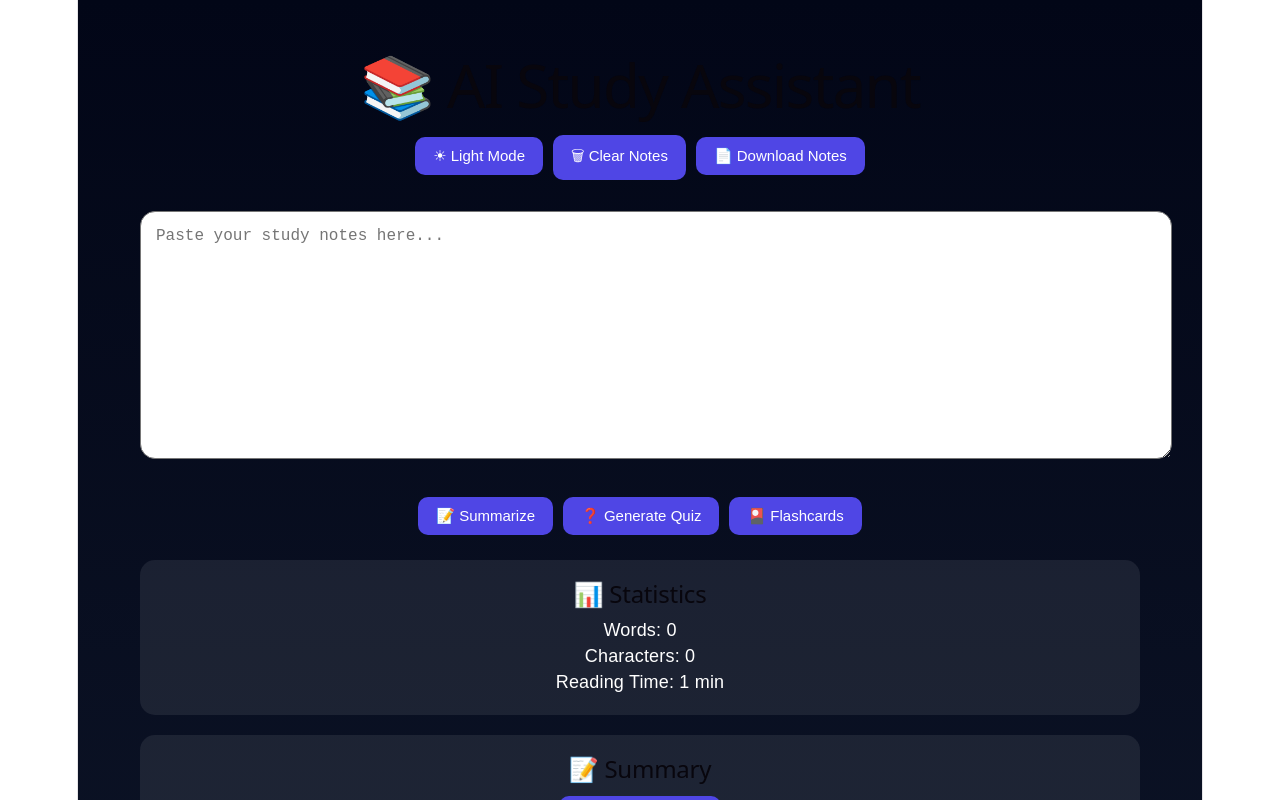
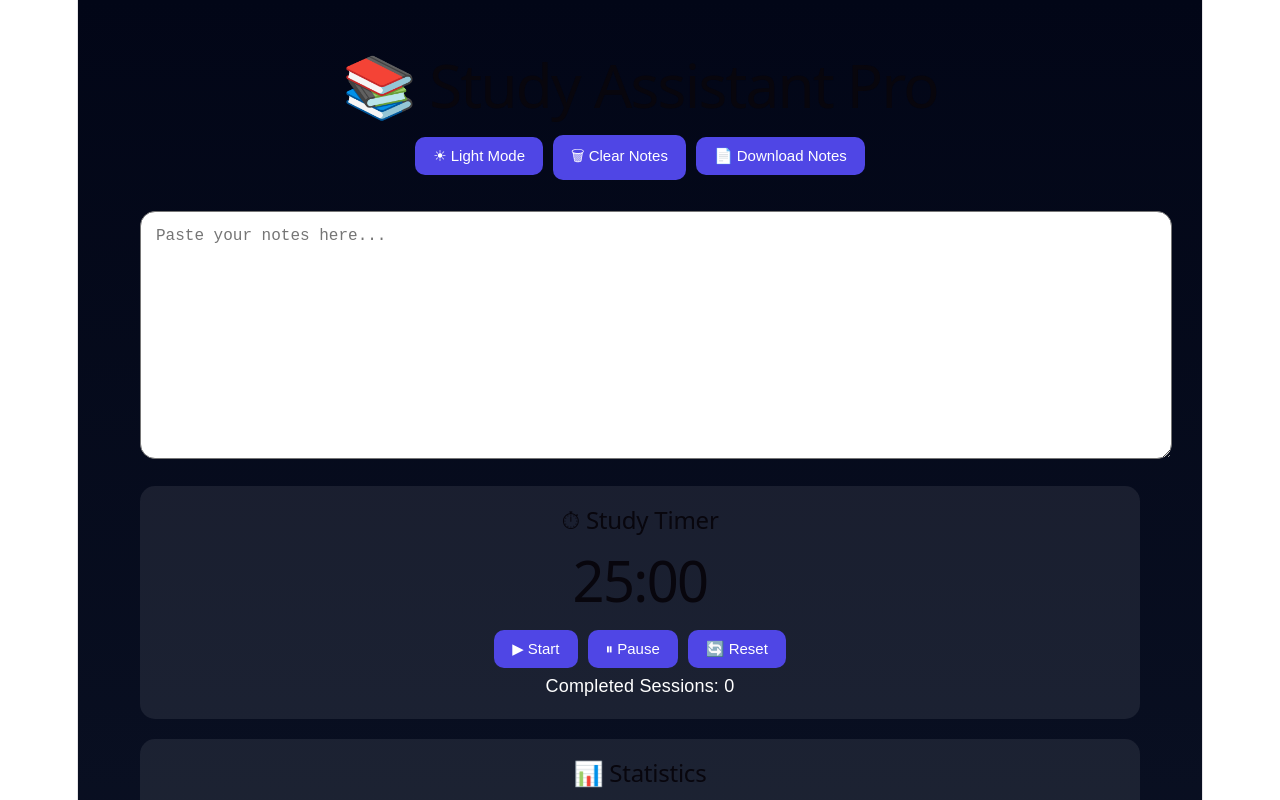
Before and after one commit to timothyhu333/ai-study-assistant, a React (Vite) app: page / in a window 1280 px wide. Shown: the top 800 px of the page. Built offline with nearby package versions, Linux system fonts and the light colour scheme.

Commit message:
Version 4 Study Timer

```diff
--- a/src/App.jsx
+++ b/src/App.jsx
@@ -28,9 +28,39 @@ export default function App() {
   const [flashcards, setFlashcards] = useState([]);
   const [dark, setDark] = useState(true);
 
+  const [seconds, setSeconds] = useState(1500);
+  const [running, setRunning] = useState(false);
+
+  const [sessions, setSessions] = useState(
+    Number(localStorage.getItem("sessions")) || 0
+  );
+
   useEffect(() => {
     localStorage.setItem("notes", notes);
   }, [notes]);
+
+  useEffect(() => {
+    let timer;
+
+    if (running && seconds > 0) {
+      timer = setInterval(() => {
+        setSeconds((prev) => prev - 1);
+      }, 1000);
+    }
+
+    if (seconds === 0) {
+      setRunning(false);
+
+      const newSessions = sessions + 1;
+
+      setSessions(newSessions);
+      localStorage.setItem("sessions", newSessions);
+
+      alert("🎉 Study Session Completed!");
+    }
+
+    return () => clearInterval(timer);
+  }, [running, seconds, sessions]);
 
   const summarize = () => {
     const words = notes.split(" ");
@@ -86,14 +116,14 @@ export default function App() {
 
   const copySummary = () => {
     navigator.clipboard.writeText(summary);
-    alert("Summary copied!");
+    alert("✅ Summary Copied");
   };
 
   const copyQuiz = () => {
     navigator.clipboard.writeText(
       questions.join("\n")
     );
-    alert("Quiz copied!");
+    alert("✅ Quiz Copied");
   };
 
   const copyFlashcards = () => {
@@ -105,7 +135,8 @@ export default function App() {
       .join("\n\n");
 
     navigator.clipboard.writeText(content);
-    alert("Flashcards copied!");
+
+    alert("✅ Flashcards Copied");
   };
 
   const wordCount = notes.trim()
@@ -118,6 +149,14 @@ export default function App() {
     1,
     Math.ceil(wordCount / 200)
   );
+
+  const minutes = String(
+    Math.floor(seconds / 60)
+  ).padStart(2, "0");
+
+  const secs = String(
+    seconds % 60
+  ).padStart(2, "0");
 
   return (
     <div
@@ -143,7 +182,7 @@ export default function App() {
             fontSize: "60px",
           }}
         >
-          📚 AI Study Assistant
+          📚 Study Assistant Pro
         </h1>
 
         <div style={{ textAlign: "center" }}>
@@ -179,7 +218,7 @@ export default function App() {
           onChange={(e) =>
             setNotes(e.target.value)
           }
-          placeholder="Paste your study notes here..."
+          placeholder="Paste your notes here..."
           style={{
             width: "100%",
             padding: "15px",
@@ -188,7 +227,50 @@ export default function App() {
           }}
         />
 
-        <br />
+        <div style={cardStyle}>
+          <h2>⏱ Study Timer</h2>
+
+          <h1>
+            {minutes}:{secs}
+          </h1>
+
+          <button
+            onClick={() => setRunning(true)}
+            style={buttonStyle}
+          >
+            ▶ Start
+          </button>
+
+          <button
+            onClick={() => setRunning(false)}
+            style={buttonStyle}
+          >
+            ⏸ Pause
+          </button>
+
+          <button
+            onClick={() => {
+              setRunning(false);
+              setSeconds(1500);
+            }}
+            style={buttonStyle}
+          >
+            🔄 Reset
+          </button>
+
+          <p>
+            Completed Sessions: {sessions}
+          </p>
+        </div>
+
+        <div style={cardStyle}>
+          <h2>📊 Statistics</h2>
+
+          <p>Words: {wordCount}</p>
+          <p>Characters: {characterCount}</p>
+          <p>Reading Time: {readingTime} min</p>
+        </div>
+
         <br />
 
         <button
@@ -211,20 +293,6 @@ export default function App() {
         >
           🎴 Flashcards
         </button>
-
-        <div style={cardStyle}>
-          <h2>📊 Statistics</h2>
-
-          <p>Words: {wordCount}</p>
-
-          <p>
-            Characters: {characterCount}
-          </p>
-
-          <p>
-            Reading Time: {readingTime} min
-          </p>
-        </div>
 
         <div style={cardStyle}>
           <h2>📝 Summary</h2>
@@ -282,10 +350,7 @@ export default function App() {
                   marginBottom: "10px",
                 }}
               >
-                <strong>
-                  {card.question}
-                </strong>
-
+                <strong>{card.question}</strong>
                 <p>{card.answer}</p>
               </div>
             ))
```
